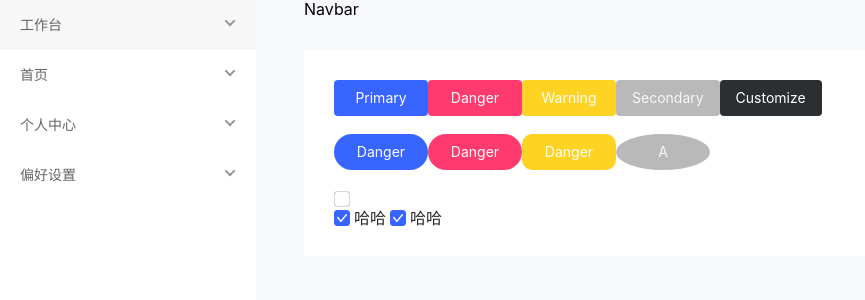
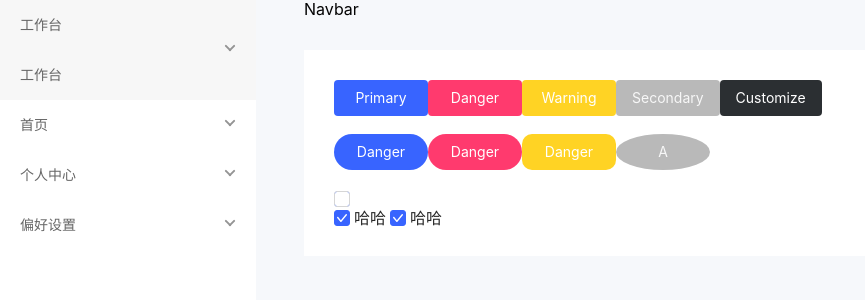
Before and after one commit to Y-Hui/Backstage-React, a React app: page /home in a window 1280 px wide. Shown: the top 300 px of the page, without its empty margins (0-865 px from the left). Built offline with nearby package versions, Linux system fonts and the light colour scheme.

Commit message:
[New] NavMenuItem

```diff
--- a/src/App.js
+++ b/src/App.js
@@ -9,10 +9,8 @@ function App() {
     <div className="app">
       <Sidebar />
       <AppContent>
-        <>
         <Navbar />
         <Router />
-        </>
       </AppContent>
     </div>
   )
--- a/src/Router.js
+++ b/src/Router.js
@@ -24,16 +24,12 @@ function Router() {
   return (
     <BrowserRouter>
       <Switch>
-        <Route
-          path="/"
-          exact
-          render={() => (
-            <Redirect to="/home" />
-          )}
-        />
         {
-          routerModule.map((route) => <RouterView key={route.path} {...route} />)
+          routerModule.map((route) => (
+            <RouterView key={route.path} {...route} />
+          ))
         }
+        <Redirect from="/" to="/home" />
       </Switch>
     </BrowserRouter>
   )
--- a/src/components/NavMenu/index.js
+++ b/src/components/NavMenu/NavMenu.js
@@ -1,5 +1,5 @@
 import React from 'react'
-import './index.scss'
+import './NavMenu.scss'
 
 class NavMenu extends React.Component {
   constructor(props) {
@@ -18,16 +18,19 @@ class NavMenu extends React.Component {
     })
   }
   get menuClass() {
-    let result = ''
-    if(this.state.isExpand) {
-      result = 'nav-menu--active'
+    let result = 'nav-menu'
+    if (this.state.isExpand) {
+      result += ' nav-menu--active'
     }
     return result
   }
   render() {
     return (
-      <div className={`nav-menu ${this.menuClass}`} onClick={this.changeExpand}>
-        {this.props.children}
+      <div className={this.menuClass} onClick={this.changeExpand}>
+        <span>{this.props.name}</span>
+        <div className="nav-menu__sub">
+          {this.props.children}
+        </div>
         <span className="nav-menu__arrow"></span>
       </div>
     )
--- a/src/components/NavMenu/index.scss
+++ b/src/components/NavMenu/NavMenu.scss
@@ -9,6 +9,14 @@
   cursor: pointer;
   &:hover {
     background-color: #f7f7f7;
+  }
+  &--active &__arrow {
+    &::before {
+      transform: rotate(-45deg);
+    }
+    &::after {
+      transform: rotate(45deg);
+    }
   }
   &__arrow {
     position: absolute;
@@ -40,12 +48,4 @@
       transform: rotate(-45deg);
     }
   }
-  &--active &__arrow {
-    &::before {
-      transform: rotate(-45deg);
-    }
-    &::after {
-      transform: rotate(45deg);
-    }
-  }
 }
--- /dev/null
+++ b/src/components/NavMenu/NavMenuItem.js
@@ -0,0 +1,13 @@
+import React from 'react'
+
+class NavMenuItem extends React.Component {
+  render() {
+    return (
+      <div>
+        {this.props.children}
+      </div>
+    )
+  }
+}
+
+export default NavMenuItem
--- a/src/layout/Sidebar/index.js
+++ b/src/layout/Sidebar/index.js
@@ -1,11 +1,14 @@
 import React from 'react';
 import './index.scss';
-import NavMenu from '@module/NavMenu'
+import NavMenu from '@module/NavMenu/NavMenu'
+import NavMenuItem from '@module/NavMenu/NavMenuItem'
 
 function SideBar() {
   return (
     <aside className="side-bar">
-      <NavMenu>工作台</NavMenu>
+      <NavMenu name="工作台">
+        <NavMenuItem>工作台</NavMenuItem>
+      </NavMenu>
       <NavMenu>首页</NavMenu>
       <NavMenu>个人中心</NavMenu>
       <NavMenu>偏好设置</NavMenu>
```
